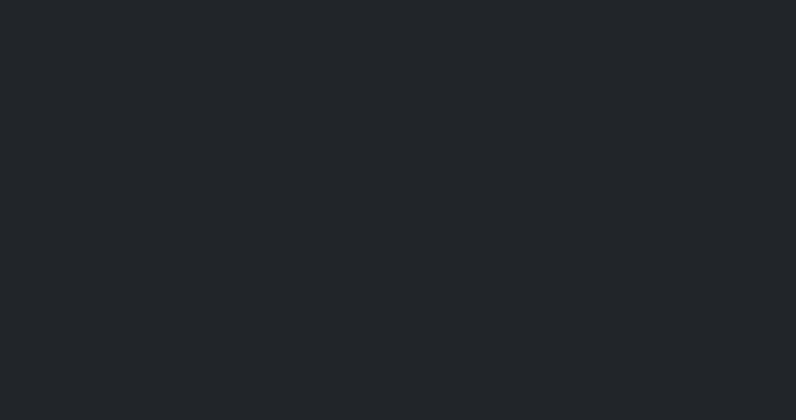
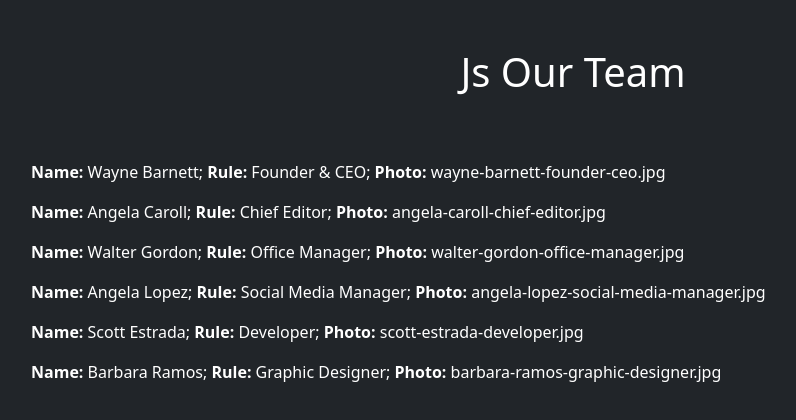
Before and after one commit to Pelliccia96/js-our-team, a plain HTML site: page index.html in a window 1280 px wide. Shown: the whole page, without its empty margins (67-863 px from the left). Drawn offline with nearby package versions, Linux system fonts and the light colour scheme.

Commit message:
Adds Milestone 2

```diff
--- a/index.html
+++ b/index.html
@@ -8,6 +8,14 @@
     <link rel="stylesheet" href="https://cdn.jsdelivr.net/npm/bootstrap@5.2.2/dist/css/bootstrap.min.css">
 </head>
 <body class="bg-dark">
+    <div class="container text-white mt-5">
+        <div class="text-center mb-5">
+            <h1>Js Our Team</h1>
+        </div>
+        <div class="row">
+            <div id="listaTeam" class="col"></div>
+        </div>
+    </div>
     <script src="js/main.js"></script>
 </body>
 </html>
--- a/js/main.js
+++ b/js/main.js
@@ -1,3 +1,5 @@
+const listaTeamEl = document.getElementById("listaTeam");
+
 const team = [
     {
         name:"Wayne Barnett",
@@ -31,3 +33,11 @@ console.log(team);
 for (let key in team) {
     console.log(team[key]);
 }
+
+for (i = 0; i < team.length; i++) {
+    const info = team[i];
+    const infoTeam = document.createElement("div");
+    infoTeam.classList.add("m-3");
+    listaTeamEl.append(infoTeam);
+    infoTeam.innerHTML += `<strong>Name:</strong> ${info.name}; <strong>Rule:</strong> ${info.rule}; <strong>Photo:</strong> ${info.photo}`;
+}
```
